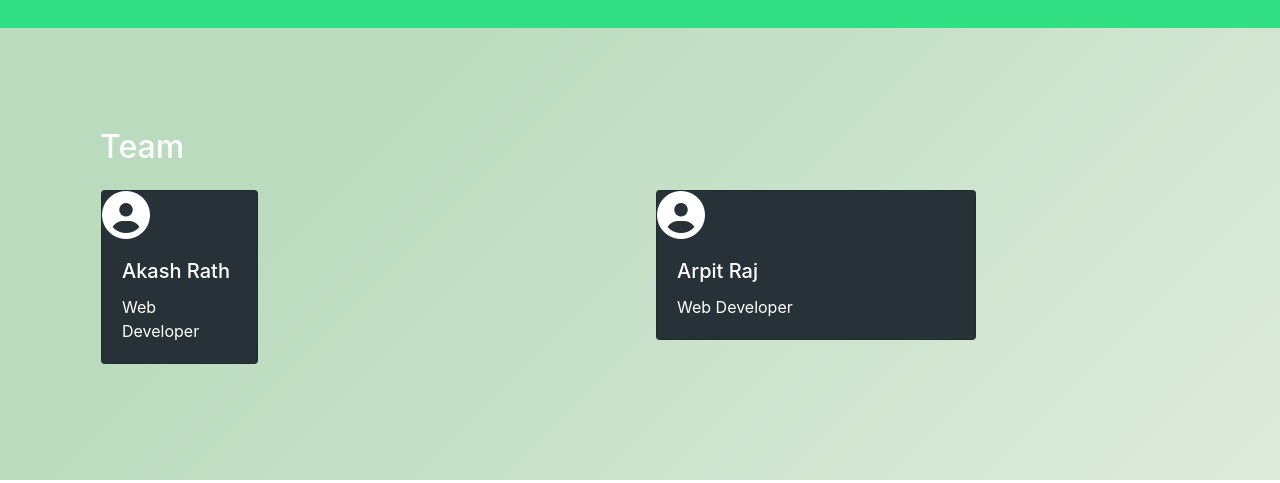
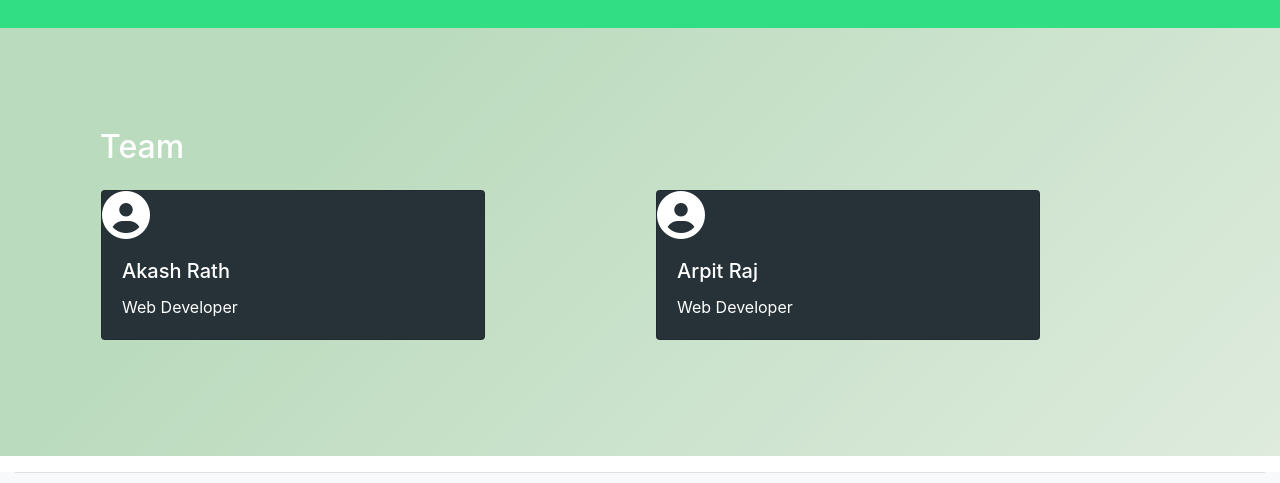
Before and after one commit to divinenaman/responsive-landing-pages, a plain HTML site: page android-green/index.html in a window 1280 px wide. Shown: the part 772-1255 px from the top of the page. Drawn offline with nearby package versions, Linux system fonts and the light colour scheme.

Commit message:
Update index.html

```diff
--- a/android-green/index.html
+++ b/android-green/index.html
@@ -58,7 +58,7 @@
 					<h2 style="color:#fff;">Team</h2>
 				</div>
 				<div class="col-12 col-md-6 p-3">
-					<div class="card" style="width: 30%;background-color: #263238;color: #fff">
+					<div class="card" style="width: 30vw;background-color: #263238;color: #fff">
 						<i class="card-img-top mx-auto fas fa-user-circle fa-3x"></i>
 						<div class="card-body">
 							<h5 class="card-title">Akash Rath</h5>
@@ -67,7 +67,7 @@
 					</div>
 				</div>
 				<div class="col-12 col-md-6 p-3">
-					<div class="card" style="width: 25vw;background-color: #263238;color: #fff">
+					<div class="card" style="width: 30vw;background-color: #263238;color: #fff">
 						<i class="card-img-top mx-auto fas fa-user-circle fa-3x"></i>
 						<div class="card-body">
 							<h5 class="card-title">Arpit Raj</h5>
```
